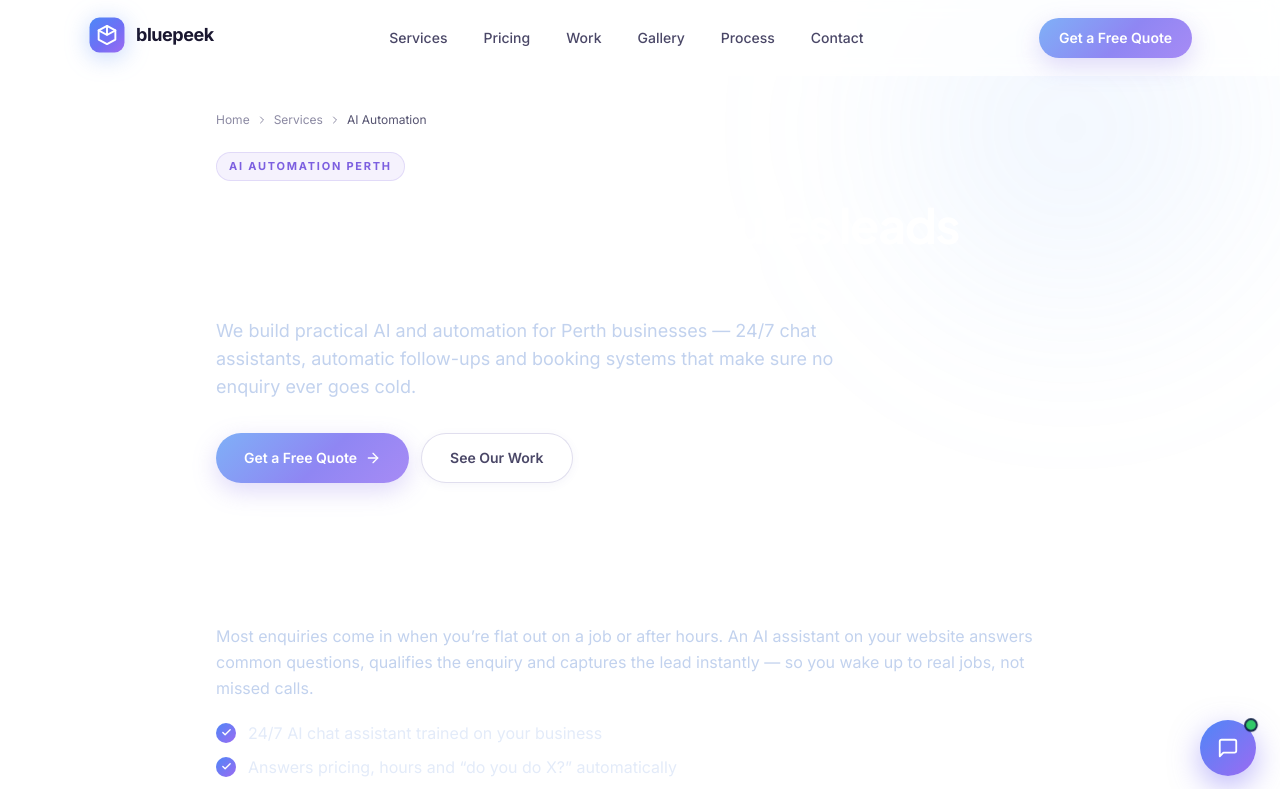
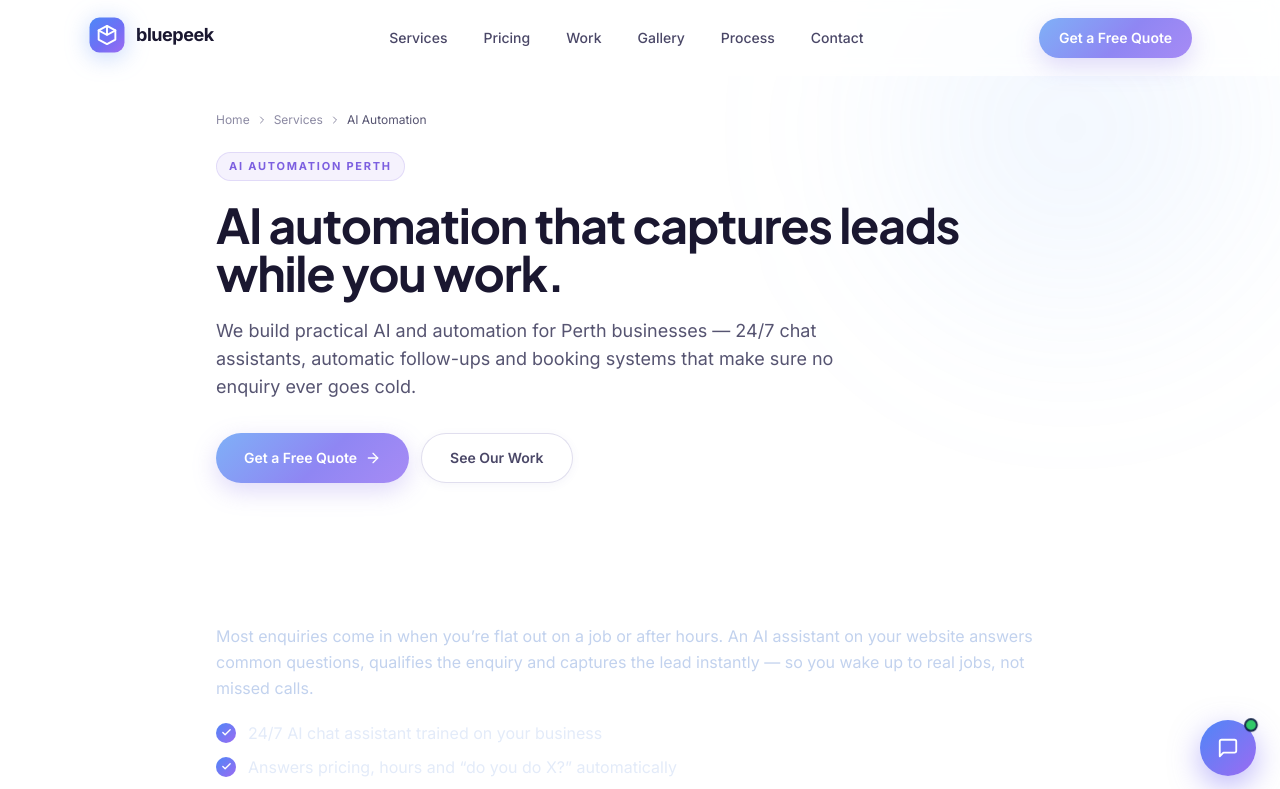
Before and after one commit to zachcolvillez-stack/bluepeek-website, a Next.js app: page /ai-automation-perth in a window 1280 px wide. Shown: the top 789 px of the page. Built offline with nearby package versions, Linux system fonts and the light colour scheme.

Commit message:
auto-save: LandingTemplate.jsx

```diff
--- a/components/site/LandingTemplate.jsx
+++ b/components/site/LandingTemplate.jsx
@@ -43,8 +43,8 @@ export default function LandingTemplate({ breadcrumb = [], eyebrow, h1, lead, se
         {/* Hero */}
         <section className="relative max-w-4xl mx-auto px-6 pb-12">
           <span className="eyebrow">{eyebrow}</span>
-          <h1 className="text-3xl md:text-5xl font-bold tracking-tight leading-[1.1] mt-5 mb-5" style={{ color: '#ffffff' }}>{h1}</h1>
-          <p className="text-base md:text-lg leading-relaxed max-w-2xl mb-8" style={{ color: '#c2d2ee' }}>{lead}</p>
+          <h1 className="text-3xl md:text-5xl font-bold tracking-tight leading-[1.1] mt-5 mb-5" style={{ color: '#1a1730' }}>{h1}</h1>
+          <p className="text-base md:text-lg leading-relaxed max-w-2xl mb-8" style={{ color: '#565471' }}>{lead}</p>
           <div className="flex flex-col sm:flex-row gap-3">
             <a href="/#contact" className="group btn-primary inline-flex items-center justify-center gap-2 px-7 py-3.5 rounded-full text-sm">
               Get a Free Quote <ArrowRight size={16} className="group-hover:translate-x-0.5 transition-transform" />
```
